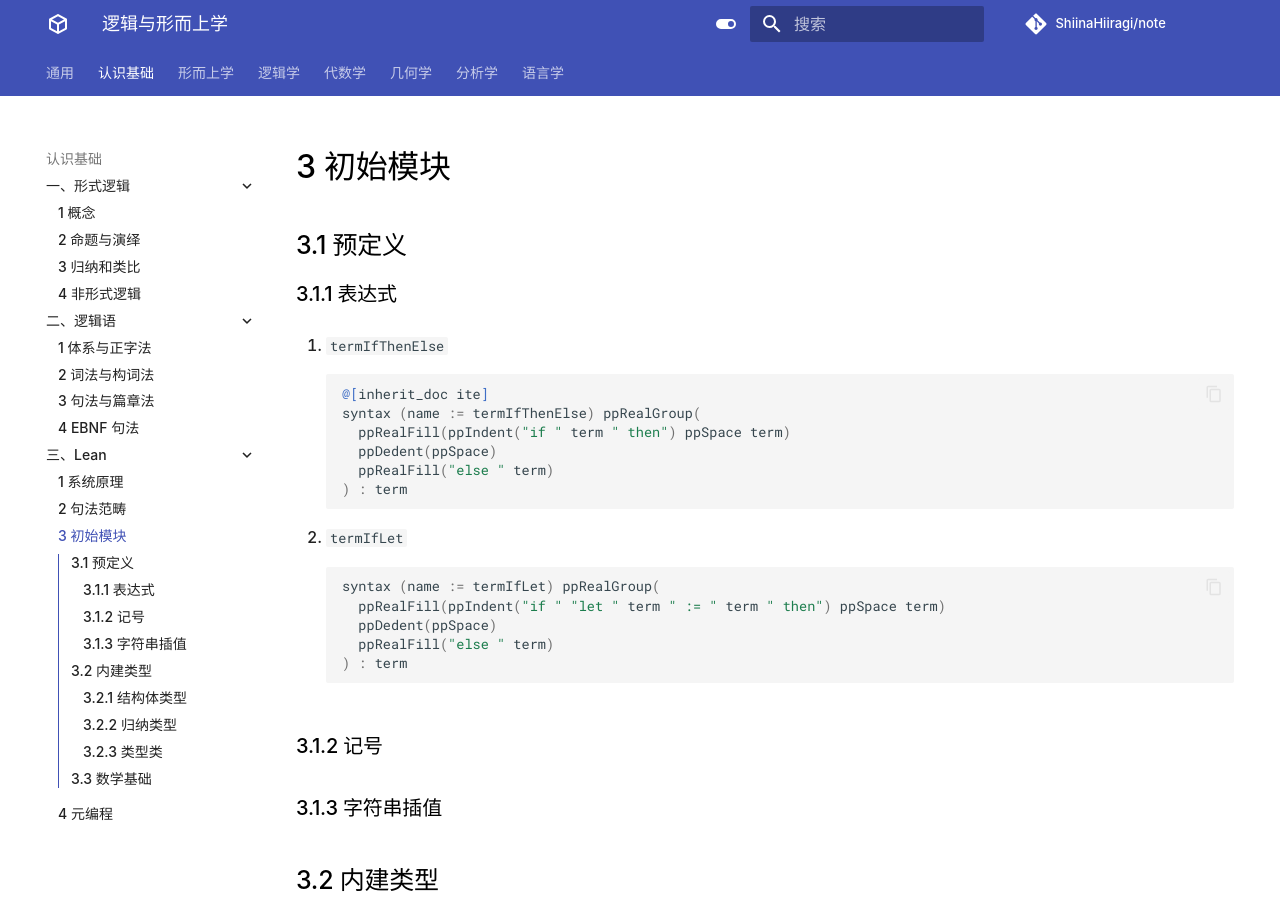
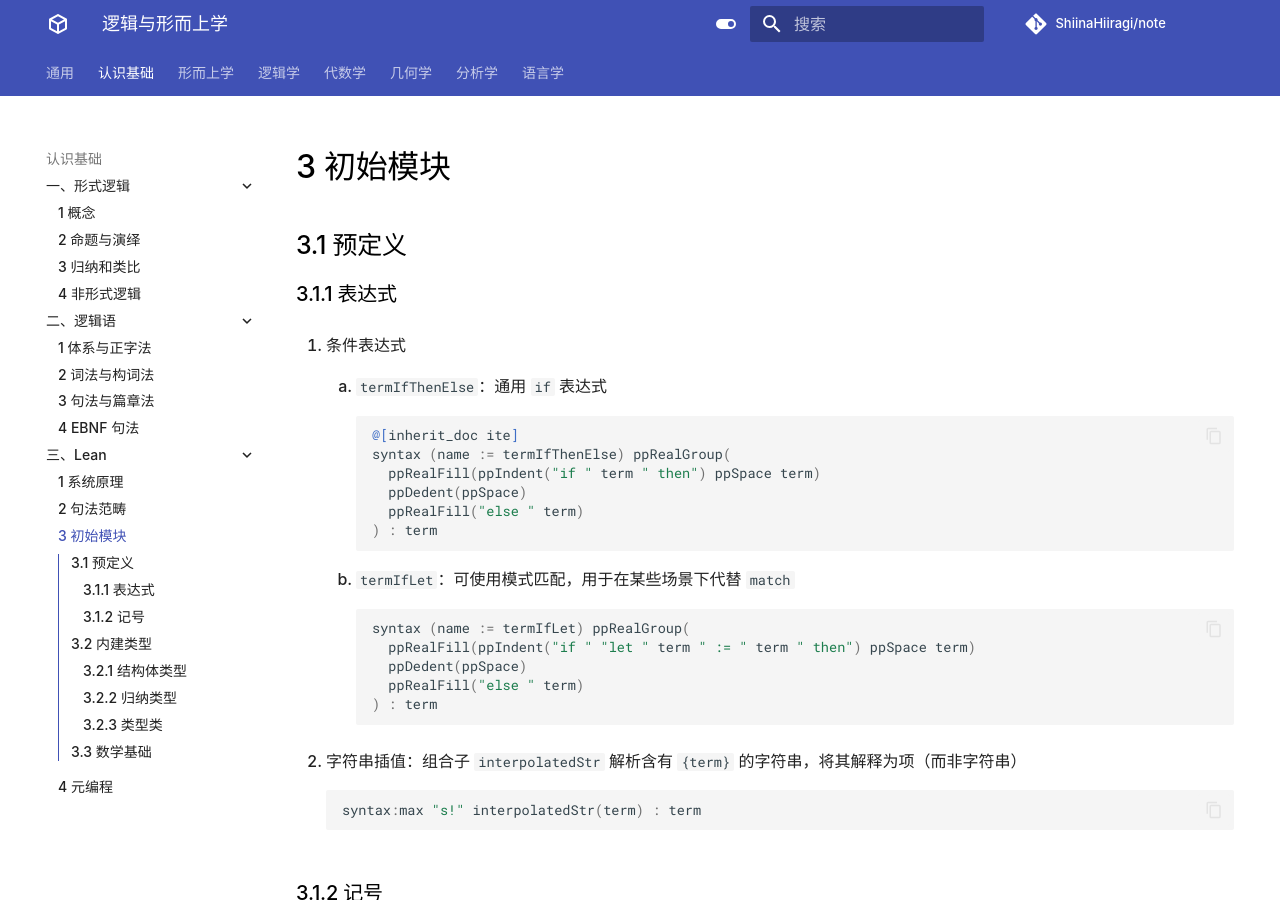
Before and after one commit to ShiinaHiiragi/note, an MkDocs documentation site: the page built from docs/cogn/lean/init.md, in a window 1280 px wide and 900 px high. Built offline with MkDocs 1.6.1 and Material for MkDocs 9.7.7, drawn with Linux system fonts in a browser that asks for light colours; comment, search, counter and statistics services are not loaded.

Commit message:
add interpolation

````diff
--- a/docs/cogn/lean/init.md
+++ b/docs/cogn/lean/init.md
@@ -2,30 +2,35 @@
 
 ## 3.1 预定义
 ### 3.1.1 表达式
-1. `termIfThenElse`
+1. 条件表达式
+    1. `termIfThenElse`：通用 `if` 表达式
+
+        ```lean
+        @[inherit_doc ite]
+        syntax (name := termIfThenElse) ppRealGroup(
+          ppRealFill(ppIndent("if " term " then") ppSpace term)
+          ppDedent(ppSpace)
+          ppRealFill("else " term)
+        ) : term
+        ```
+
+    2. `termIfLet`：可使用模式匹配，用于在某些场景下代替 `match`
+
+        ```lean
+        syntax (name := termIfLet) ppRealGroup(
+          ppRealFill(ppIndent("if " "let " term " := " term " then") ppSpace term)
+          ppDedent(ppSpace)
+          ppRealFill("else " term)
+        ) : term
+        ```
+
+2. 字符串插值：组合子 `interpolatedStr` 解析含有 `{term}` 的字符串，将其解释为项（而非字符串）
 
     ```lean
-    @[inherit_doc ite]
-    syntax (name := termIfThenElse) ppRealGroup(
-      ppRealFill(ppIndent("if " term " then") ppSpace term)
-      ppDedent(ppSpace)
-      ppRealFill("else " term)
-    ) : term
-    ```
-
-2. `termIfLet`
-
-    ```lean
-    syntax (name := termIfLet) ppRealGroup(
-      ppRealFill(ppIndent("if " "let " term " := " term " then") ppSpace term)
-      ppDedent(ppSpace)
-      ppRealFill("else " term)
-    ) : term
+    syntax:max "s!" interpolatedStr(term) : term
     ```
 
 ### 3.1.2 记号
-
-### 3.1.3 字符串插值
 
 ## 3.2 内建类型
 ### 3.2.1 结构体类型
````
